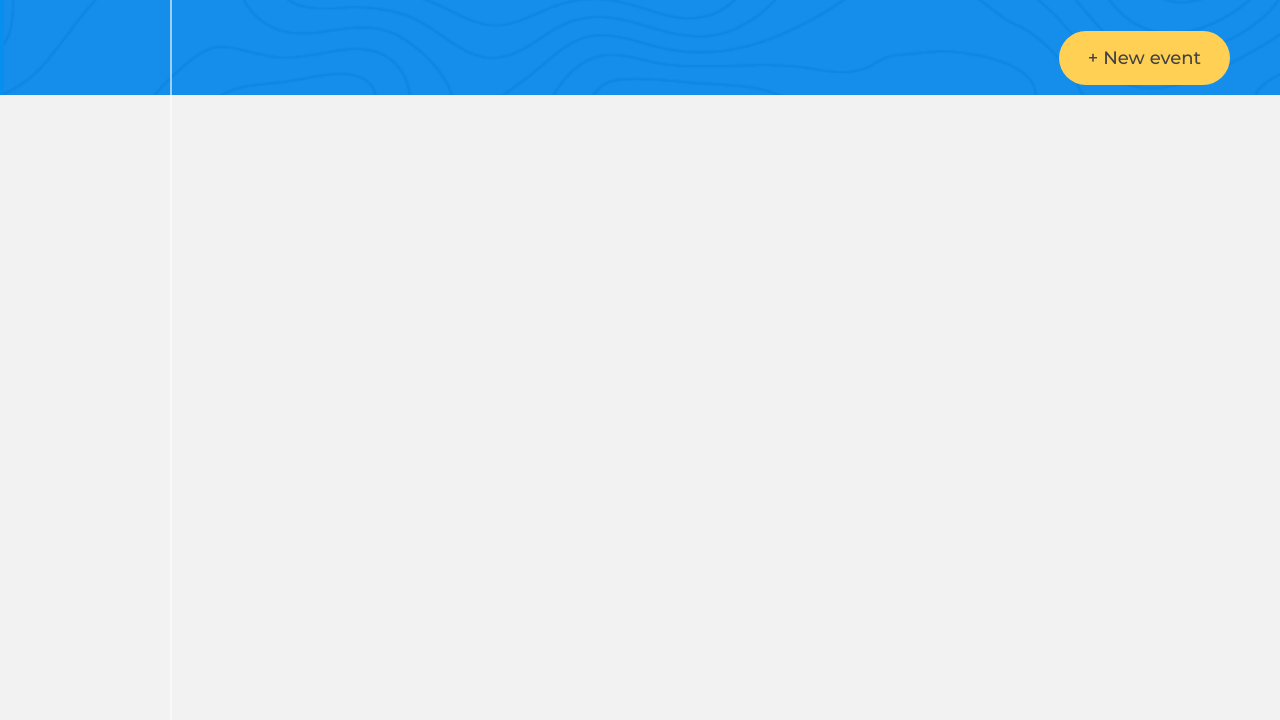
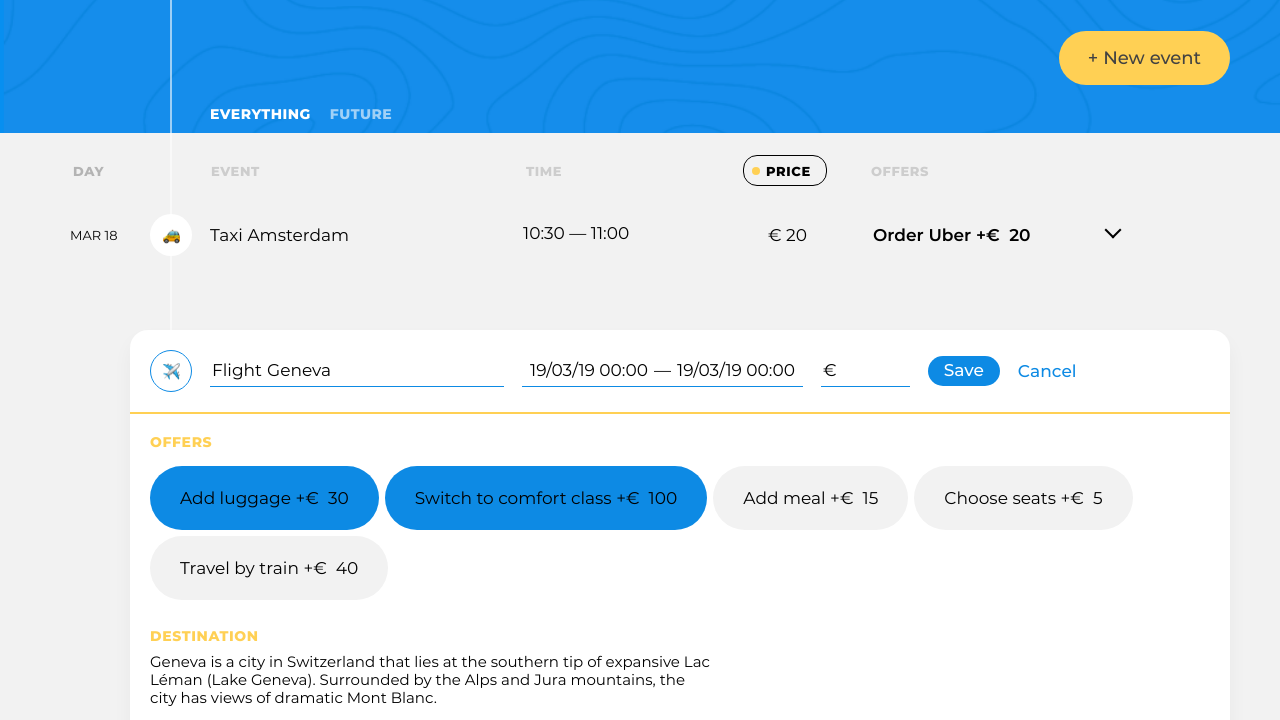
Before and after one commit to htmlacademy-ecmascript/2050773-big-trip-simple-19, a website built with webpack: page public/index.html in a window 1280 px wide. Shown: the part 68-788 px from the top of the page. Built offline with nearby package versions, Linux system fonts and the light colour scheme.

Commit message:
создает модули для компонентов

```diff
--- a/src/main.js
+++ b/src/main.js
@@ -0,0 +1,22 @@
+import FilterView from './view/filter.js';
+import SortView from './view/sort.js';
+import FormCreationView from './view/creation-form.js';
+import TripEventView from './view/trip-event.js';
+import EditFormView from './view/edit-form.js';
+import {RenderPosition, render} from './render.js';
+
+
+const siteFiltersElement = document.querySelector('.trip-controls__filters');
+const tripEventsElement = document.querySelector('.trip-events');
+
+render(new FilterView(), siteFiltersElement);
+render(new SortView(), tripEventsElement);
+render(new FormCreationView(), tripEventsElement);
+
+const TripEventListElement = document.querySelector('.trip-events__list');
+
+for (let i = 0; i < 3; i++) {
+  render(new TripEventView(), TripEventListElement);
+}
+
+render(new EditFormView(), TripEventListElement, RenderPosition.AFTERBEGIN);
--- /dev/null
+++ b/src/view/creation-form.js
@@ -0,0 +1,188 @@
+import {createElement} from '../render.js';
+
+function createFormCreationTemplate() {
+  return (
+    `<ul class="trip-events__list">
+    <li class="trip-events__item">
+      <form class="event event--edit" action="#" method="post">
+        <header class="event__header">
+          <div class="event__type-wrapper">
+            <label class="event__type  event__type-btn" for="event-type-toggle-1">
+              <span class="visually-hidden">Choose event type</span>
+              <img class="event__type-icon" width="17" height="17" src="img/icons/flight.png" alt="Event type icon">
+            </label>
+            <input class="event__type-toggle  visually-hidden" id="event-type-toggle-1" type="checkbox">
+
+            <div class="event__type-list">
+              <fieldset class="event__type-group">
+                <legend class="visually-hidden">Event type</legend>
+
+                <div class="event__type-item">
+                  <input id="event-type-taxi-1" class="event__type-input  visually-hidden" type="radio" name="event-type" value="taxi">
+                  <label class="event__type-label  event__type-label--taxi" for="event-type-taxi-1">Taxi</label>
+                </div>
+
+                <div class="event__type-item">
+                  <input id="event-type-bus-1" class="event__type-input  visually-hidden" type="radio" name="event-type" value="bus">
+                  <label class="event__type-label  event__type-label--bus" for="event-type-bus-1">Bus</label>
+                </div>
+
+                <div class="event__type-item">
+                  <input id="event-type-train-1" class="event__type-input  visually-hidden" type="radio" name="event-type" value="train">
+                  <label class="event__type-label  event__type-label--train" for="event-type-train-1">Train</label>
+                </div>
+
+                <div class="event__type-item">
+                  <input id="event-type-ship-1" class="event__type-input  visually-hidden" type="radio" name="event-type" value="ship">
+                  <label class="event__type-label  event__type-label--ship" for="event-type-ship-1">Ship</label>
+                </div>
+
+                <div class="event__type-item">
+                  <input id="event-type-drive-1" class="event__type-input  visually-hidden" type="radio" name="event-type" value="drive">
+                  <label class="event__type-label  event__type-label--drive" for="event-type-drive-1">Drive</label>
+                </div>
+
+                <div class="event__type-item">
+                  <input id="event-type-flight-1" class="event__type-input  visually-hidden" type="radio" name="event-type" value="flight" checked>
+                  <label class="event__type-label  event__type-label--flight" for="event-type-flight-1">Flight</label>
+                </div>
+
+                <div class="event__type-item">
+                  <input id="event-type-check-in-1" class="event__type-input  visually-hidden" type="radio" name="event-type" value="check-in">
+                  <label class="event__type-label  event__type-label--check-in" for="event-type-check-in-1">Check-in</label>
+                </div>
+
+                <div class="event__type-item">
+                  <input id="event-type-sightseeing-1" class="event__type-input  visually-hidden" type="radio" name="event-type" value="sightseeing">
+                  <label class="event__type-label  event__type-label--sightseeing" for="event-type-sightseeing-1">Sightseeing</label>
+                </div>
+
+                <div class="event__type-item">
+                  <input id="event-type-restaurant-1" class="event__type-input  visually-hidden" type="radio" name="event-type" value="restaurant">
+                  <label class="event__type-label  event__type-label--restaurant" for="event-type-restaurant-1">Restaurant</label>
+                </div>
+              </fieldset>
+            </div>
+          </div>
+
+          <div class="event__field-group  event__field-group--destination">
+            <label class="event__label  event__type-output" for="event-destination-1">
+              Flight
+            </label>
+            <input class="event__input  event__input--destination" id="event-destination-1" type="text" name="event-destination" value="Geneva" list="destination-list-1">
+            <datalist id="destination-list-1">
+              <option value="Amsterdam"></option>
+              <option value="Geneva"></option>
+              <option value="Chamonix"></option>
+            </datalist>
+          </div>
+
+          <div class="event__field-group  event__field-group--time">
+            <label class="visually-hidden" for="event-start-time-1">From</label>
+            <input class="event__input  event__input--time" id="event-start-time-1" type="text" name="event-start-time" value="19/03/19 00:00">
+            &mdash;
+            <label class="visually-hidden" for="event-end-time-1">To</label>
+            <input class="event__input  event__input--time" id="event-end-time-1" type="text" name="event-end-time" value="19/03/19 00:00">
+          </div>
+
+          <div class="event__field-group  event__field-group--price">
+            <label class="event__label" for="event-price-1">
+              <span class="visually-hidden">Price</span>
+              &euro;
+            </label>
+            <input class="event__input  event__input--price" id="event-price-1" type="text" name="event-price" value="">
+          </div>
+
+          <button class="event__save-btn  btn  btn--blue" type="submit">Save</button>
+          <button class="event__reset-btn" type="reset">Cancel</button>
+        </header>
+
+        <section class="event__details">
+          <section class="event__section  event__section--offers">
+            <h3 class="event__section-title  event__section-title--offers">Offers</h3>
+
+            <div class="event__available-offers">
+              <div class="event__offer-selector">
+                <input class="event__offer-checkbox  visually-hidden" id="event-offer-luggage-1" type="checkbox" name="event-offer-luggage" checked>
+                <label class="event__offer-label" for="event-offer-luggage-1">
+                  <span class="event__offer-title">Add luggage</span>
+                  &plus;&euro;&nbsp;
+                  <span class="event__offer-price">30</span>
+                </label>
+              </div>
+
+              <div class="event__offer-selector">
+                <input class="event__offer-checkbox  visually-hidden" id="event-offer-comfort-1" type="checkbox" name="event-offer-comfort" checked>
+                <label class="event__offer-label" for="event-offer-comfort-1">
+                  <span class="event__offer-title">Switch to comfort class</span>
+                  &plus;&euro;&nbsp;
+                  <span class="event__offer-price">100</span>
+                </label>
+              </div>
+
+              <div class="event__offer-selector">
+                <input class="event__offer-checkbox  visually-hidden" id="event-offer-meal-1" type="checkbox" name="event-offer-meal">
+                <label class="event__offer-label" for="event-offer-meal-1">
+                  <span class="event__offer-title">Add meal</span>
+                  &plus;&euro;&nbsp;
+                  <span class="event__offer-price">15</span>
+                </label>
+              </div>
+
+              <div class="event__offer-selector">
+                <input class="event__offer-checkbox  visually-hidden" id="event-offer-seats-1" type="checkbox" name="event-offer-seats">
+                <label class="event__offer-label" for="event-offer-seats-1">
+                  <span class="event__offer-title">Choose seats</span>
+                  &plus;&euro;&nbsp;
+                  <span class="event__offer-price">5</span>
+                </label>
+              </div>
+
+              <div class="event__offer-selector">
+                <input class="event__offer-checkbox  visually-hidden" id="event-offer-train-1" type="checkbox" name="event-offer-train">
+                <label class="event__offer-label" for="event-offer-train-1">
+                  <span class="event__offer-title">Travel by train</span>
+                  &plus;&euro;&nbsp;
+                  <span class="event__offer-price">40</span>
+                </label>
+              </div>
+            </div>
+          </section>
+
+          <section class="event__section  event__section--destination">
+            <h3 class="event__section-title  event__section-title--destination">Destination</h3>
+            <p class="event__destination-description">Geneva is a city in Switzerland that lies at the southern tip of expansive Lac Léman (Lake Geneva). Surrounded by the Alps and Jura mountains, the city has views of dramatic Mont Blanc.</p>
+
+            <div class="event__photos-container">
+              <div class="event__photos-tape">
+                <img class="event__photo" src="img/photos/1.jpg" alt="Event photo">
+                <img class="event__photo" src="img/photos/2.jpg" alt="Event photo">
+                <img class="event__photo" src="img/photos/3.jpg" alt="Event photo">
+                <img class="event__photo" src="img/photos/4.jpg" alt="Event photo">
+                <img class="event__photo" src="img/photos/5.jpg" alt="Event photo">
+              </div>
+            </div>
+          </section>
+        </section>
+      </form>
+    </li>
+  </ul>`
+  );
+}
+export default class FormCreationView {
+  getTemplate() {
+    return createFormCreationTemplate();
+  }
+
+  getElement() {
+    if (!this.element) {
+      this.element = createElement(this.getTemplate());
+    }
+
+    return this.element;
+  }
+
+  removeElement() {
+    this.element = null;
+  }
+}
--- /dev/null
+++ b/src/view/edit-form.js
@@ -0,0 +1,53 @@
+import {createElement} from '../render.js';
+
+function createEditFormTemplate() {
+  return (
+    `<li class="trip-events__item">
+      <div class="event">
+        <time class="event__date" datetime="2019-03-18">MAR 18</time>
+        <div class="event__type">
+          <img class="event__type-icon" width="42" height="42" src="img/icons/taxi.png" alt="Event type icon">
+        </div>
+        <h3 class="event__title">Taxi Amsterdam</h3>
+        <div class="event__schedule">
+          <p class="event__time">
+            <time class="event__start-time" datetime="2019-03-18T10:30">10:30</time>
+            &mdash;
+            <time class="event__end-time" datetime="2019-03-18T11:00">11:00</time>
+          </p>
+        </div>
+        <p class="event__price">
+          &euro;&nbsp;<span class="event__price-value">20</span>
+        </p>
+        <h4 class="visually-hidden">Offers:</h4>
+        <ul class="event__selected-offers">
+          <li class="event__offer">
+            <span class="event__offer-title">Order Uber</span>
+            &plus;&euro;&nbsp;
+            <span class="event__offer-price">20</span>
+          </li>
+        </ul>
+        <button class="event__rollup-btn" type="button">
+          <span class="visually-hidden">Open event</span>
+        </button>
+      </div>
+    </li>`
+  );
+}
+export default class EditFormView {
+  getTemplate() {
+    return createEditFormTemplate();
+  }
+
+  getElement() {
+    if (!this.element) {
+      this.element = createElement(this.getTemplate());
+    }
+
+    return this.element;
+  }
+
+  removeElement() {
+    this.element = null;
+  }
+}
--- /dev/null
+++ b/src/view/filter.js
@@ -0,0 +1,41 @@
+import {createElement} from '../render.js';
+
+function createFilterTemplate() {
+  return (
+    `<div class="trip-main__trip-controls  trip-controls">
+        <div class="trip-controls__filters">
+          <h2 class="visually-hidden">Filter events</h2>
+          <form class="trip-filters" action="#" method="get">
+            <div class="trip-filters__filter">
+                <input id="filter-everything" class="trip-filters__filter-input  visually-hidden" type="radio" name="trip-filter" value="everything" checked>
+                <label class="trip-filters__filter-label" for="filter-everything">Everything</label>
+            </div>
+
+            <div class="trip-filters__filter">
+              <input id="filter-future" class="trip-filters__filter-input  visually-hidden" type="radio" name="trip-filter" value="future">
+              <label class="trip-filters__filter-label" for="filter-future">Future</label>
+            </div>
+
+            <button class="visually-hidden" type="submit">Accept filter</button>
+          </form>
+        </div>
+      </div>`
+  );
+}
+export default class FilterView {
+  getTemplate() {
+    return createFilterTemplate();
+  }
+
+  getElement() {
+    if (!this.element) {
+      this.element = createElement(this.getTemplate());
+    }
+
+    return this.element;
+  }
+
+  removeElement() {
+    this.element = null;
+  }
+}
--- /dev/null
+++ b/src/view/sort.js
@@ -0,0 +1,49 @@
+import {createElement} from '../render.js';
+
+function createSortTemplate() {
+  return (
+    `<form class="trip-events__trip-sort  trip-sort" action="#" method="get">
+      <div class="trip-sort__item  trip-sort__item--day">
+        <input id="sort-day" class="trip-sort__input  visually-hidden" type="radio" name="trip-sort" value="sort-day">
+        <label class="trip-sort__btn" for="sort-day">Day</label>
+      </div>
+
+      <div class="trip-sort__item  trip-sort__item--event">
+        <input id="sort-event" class="trip-sort__input  visually-hidden" type="radio" name="trip-sort" value="sort-event" disabled>
+        <label class="trip-sort__btn" for="sort-event">Event</label>
+      </div>
+
+      <div class="trip-sort__item  trip-sort__item--time">
+        <input id="sort-time" class="trip-sort__input  visually-hidden" type="radio" name="trip-sort" value="sort-time" disabled>
+        <label class="trip-sort__btn" for="sort-time">Time</label>
+      </div>
+
+      <div class="trip-sort__item  trip-sort__item--price">
+        <input id="sort-price" class="trip-sort__input  visually-hidden" type="radio" name="trip-sort" value="sort-price" checked>
+        <label class="trip-sort__btn" for="sort-price">Price</label>
+      </div>
+
+      <div class="trip-sort__item  trip-sort__item--offer">
+        <input id="sort-offer" class="trip-sort__input  visually-hidden" type="radio" name="trip-sort" value="sort-offer" disabled>
+        <label class="trip-sort__btn" for="sort-offer">Offers</label>
+      </div>
+    </form>`
+  );
+}
+export default class SortView {
+  getTemplate() {
+    return createSortTemplate();
+  }
+
+  getElement() {
+    if (!this.element) {
+      this.element = createElement(this.getTemplate());
+    }
+
+    return this.element;
+  }
+
+  removeElement() {
+    this.element = null;
+  }
+}
--- /dev/null
+++ b/src/view/trip-event.js
@@ -0,0 +1,53 @@
+import {createElement} from '../render.js';
+
+function createTripEventTemplate() {
+  return (
+    `<li class="trip-events__item">
+      <div class="event">
+        <time class="event__date" datetime="2019-03-18">MAR 18</time>
+        <div class="event__type">
+          <img class="event__type-icon" width="42" height="42" src="img/icons/taxi.png" alt="Event type icon">
+        </div>
+        <h3 class="event__title">Taxi Amsterdam</h3>
+        <div class="event__schedule">
+          <p class="event__time">
+            <time class="event__start-time" datetime="2019-03-18T10:30">10:30</time>
+            &mdash;
+            <time class="event__end-time" datetime="2019-03-18T11:00">11:00</time>
+          </p>
+        </div>
+        <p class="event__price">
+          &euro;&nbsp;<span class="event__price-value">20</span>
+        </p>
+        <h4 class="visually-hidden">Offers:</h4>
+        <ul class="event__selected-offers">
+          <li class="event__offer">
+            <span class="event__offer-title">Order Uber</span>
+            &plus;&euro;&nbsp;
+            <span class="event__offer-price">20</span>
+          </li>
+        </ul>
+        <button class="event__rollup-btn" type="button">
+          <span class="visually-hidden">Open event</span>
+        </button>
+      </div>
+    </li>`
+  );
+}
+export default class TripEventView {
+  getTemplate() {
+    return createTripEventTemplate();
+  }
+
+  getElement() {
+    if (!this.element) {
+      this.element = createElement(this.getTemplate());
+    }
+
+    return this.element;
+  }
+
+  removeElement() {
+    this.element = null;
+  }
+}
```
Also changed, not shown: markup/add-new-point.html (+1 -0 lines).
